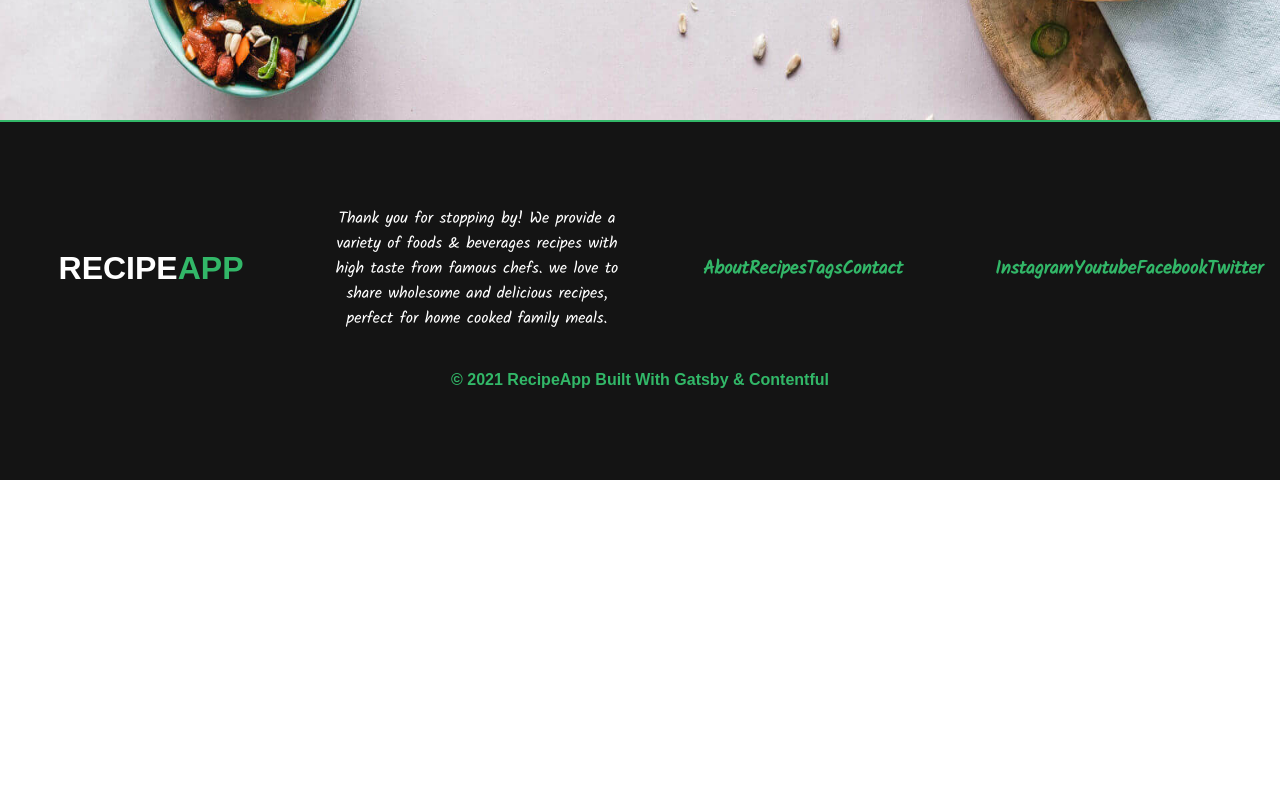
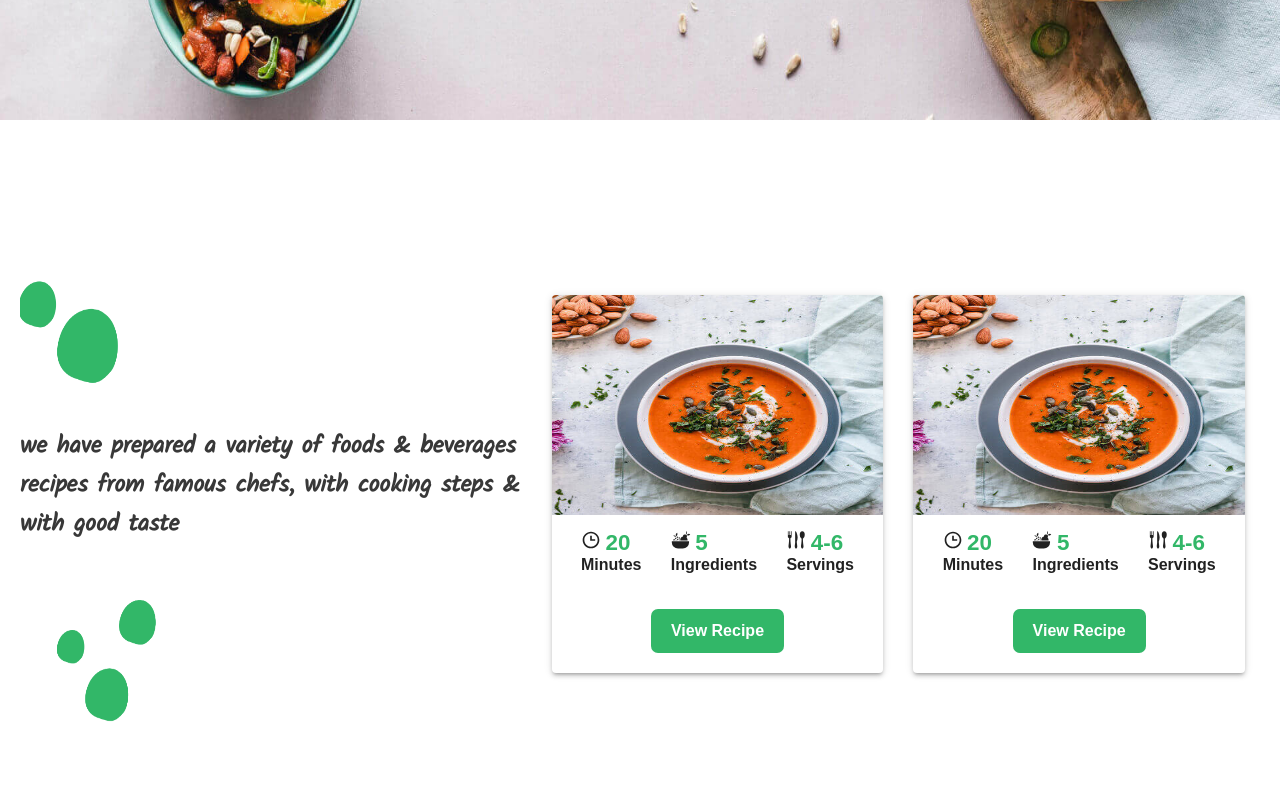
Before and after one commit to omair5/gatsby-recipe-app-using-contentful-headless-cms, a Gatsby site: page / in a window 1280 px wide. Shown: the part 680-1480 px from the top of the page. Before the commit the page ends 1160 px from the top, so only its background shows below. Built offline with nearby package versions, Linux system fonts and the light colour scheme; Gatsby itself is replaced by a stand-in of ours.

Commit message:
featured recipe section ui completed

```diff
--- /dev/null
+++ b/src/Components/FrequentlyUsed/RecipeCard.jsx
@@ -0,0 +1,47 @@
+import React from 'react';
+import Paper from '@mui/material/Paper';
+import Img from '../../Assets/Images/gallery8.jpg'
+import { paper, ImageContainer, iconWrapper, iconContainer, icon, ButtonContainer } from './RecipeCard.module.css'
+import { BiTime } from "react-icons/bi";
+import { GiForkKnifeSpoon } from "react-icons/gi";
+import { GiFruitBowl } from "react-icons/gi";
+import MyButton from './MyButton'
+
+
+
+
+
+const RecipeCard = () => {
+    return (
+        <>
+            <Paper elevation={3} className={paper} >
+
+                <div className={ImageContainer}>
+                    <img src={Img} alt="check" height={'100%'} width={'100%'} />
+                </div>
+
+                <div className={iconWrapper}>
+                    <div className={iconContainer}>
+                        <div><BiTime className={icon} /> <span>20</span></div>
+                        <h4>Minutes</h4>
+                    </div>
+                    <div className={iconContainer}>
+                        <div><GiFruitBowl className={icon} /> <span>5</span></div>
+                        <h4>Ingredients</h4>
+                    </div>
+                    <div className={iconContainer}>
+                        <div><GiForkKnifeSpoon className={icon} /> <span>4-6</span></div>
+                        <h4>Servings</h4>
+                    </div>
+                </div>
+
+                <div className={ButtonContainer}>
+                    <MyButton content='View Recipe' />
+                </div>
+
+            </Paper>
+        </>
+    );
+}
+
+export default RecipeCard;
--- /dev/null
+++ b/src/Components/FrequentlyUsed/RecipeCard.module.scss
@@ -0,0 +1,28 @@
+.paper {
+    overflow: hidden;
+    margin: 15px;
+}
+.ImageContainer {
+    height: 220px;
+}
+.iconWrapper {
+    display: flex;
+    justify-content: space-evenly;
+}
+.iconContainer {
+    margin: 15px 0px;
+
+    span {
+        color: #32b768;
+        font-weight: bolder;
+        font-size: 1.4rem;
+    }
+}
+.icon {
+    font-size: 20px;
+}
+
+.ButtonContainer {
+    text-align: center;
+    margin-bottom: 20px;
+}
--- /dev/null
+++ b/src/Components/Home/FeaturedListings.jsx
@@ -0,0 +1,35 @@
+import React from 'react';
+import { mainContainer, wrapper, contentGrid } from './FeaturedListings.module.css'
+import Grid from '@mui/material/Grid';
+import RecipeCard from '../FrequentlyUsed/RecipeCard';
+
+
+const FeaturedListings = () => {
+    return (
+        <div className={mainContainer}>
+            <Grid container className={wrapper}>
+
+                <Grid item xs={12} lg={5} className={contentGrid} >
+                    <h2>
+                        we have prepared a variety of foods & beverages recipes
+                        from famous chefs, with cooking steps & with good taste
+                    </h2>
+                </Grid>
+
+                <Grid item xs={12} lg={7}  >
+                    <Grid container>
+                        <Grid item xs={12} md={6} >
+                            <RecipeCard />
+                        </Grid>
+                        <Grid item xs={12} md={6} >
+                            <RecipeCard />
+                        </Grid>
+                    </Grid>
+                </Grid>
+
+            </Grid>
+        </div>
+    );
+}
+
+export default FeaturedListings;
--- /dev/null
+++ b/src/Components/Home/FeaturedListings.module.scss
@@ -0,0 +1,23 @@
+@import "../../Assets/GeneralStyles/HorizontalAndVerticalCenter.module.scss";
+.mainContainer {
+    min-height: 100vh;
+    width: 100%;
+    @include HorizontalAndVerticalCenter;
+}
+.wrapper {
+    margin: 20px;
+}
+.contentGrid {
+    min-height: 60vh;
+    background-image: url("../../Assets/Images/bgsection.png");
+    background-size: 100% 100%;
+    background-position: center;
+    background-repeat: no-repeat;
+    @include HorizontalAndVerticalCenter;
+    h2 {
+        padding-bottom: 70px;
+        text-align: left;
+        font-family: "kalam", "cursive";
+        color: rgb(56, 56, 56);
+    }
+}
--- a/src/pages/index.js
+++ b/src/pages/index.js
@@ -1,4 +1,5 @@
 import React from "react"
+import FeaturedListings from "../Components/Home/FeaturedListings"
 import HeroSection from "../Components/Home/Hero"
 import Layout from "../Components/Layout"
 
@@ -6,6 +7,7 @@ export default function Home() {
   return (
     <Layout>
       <HeroSection />
+      <FeaturedListings />
     </Layout>
   )
 }
```
Also changed, not shown: src/Assets/GlobalStyles/bgsection.png (added), src/Assets/Images/bgsection.png (added), src/Assets/Images/gallery8.jpg (added), src/Components/FrequentlyUsed/RecipeCard.module.css (added), src/Components/Home/FeaturedListings.module.css (added), 2 other files.
